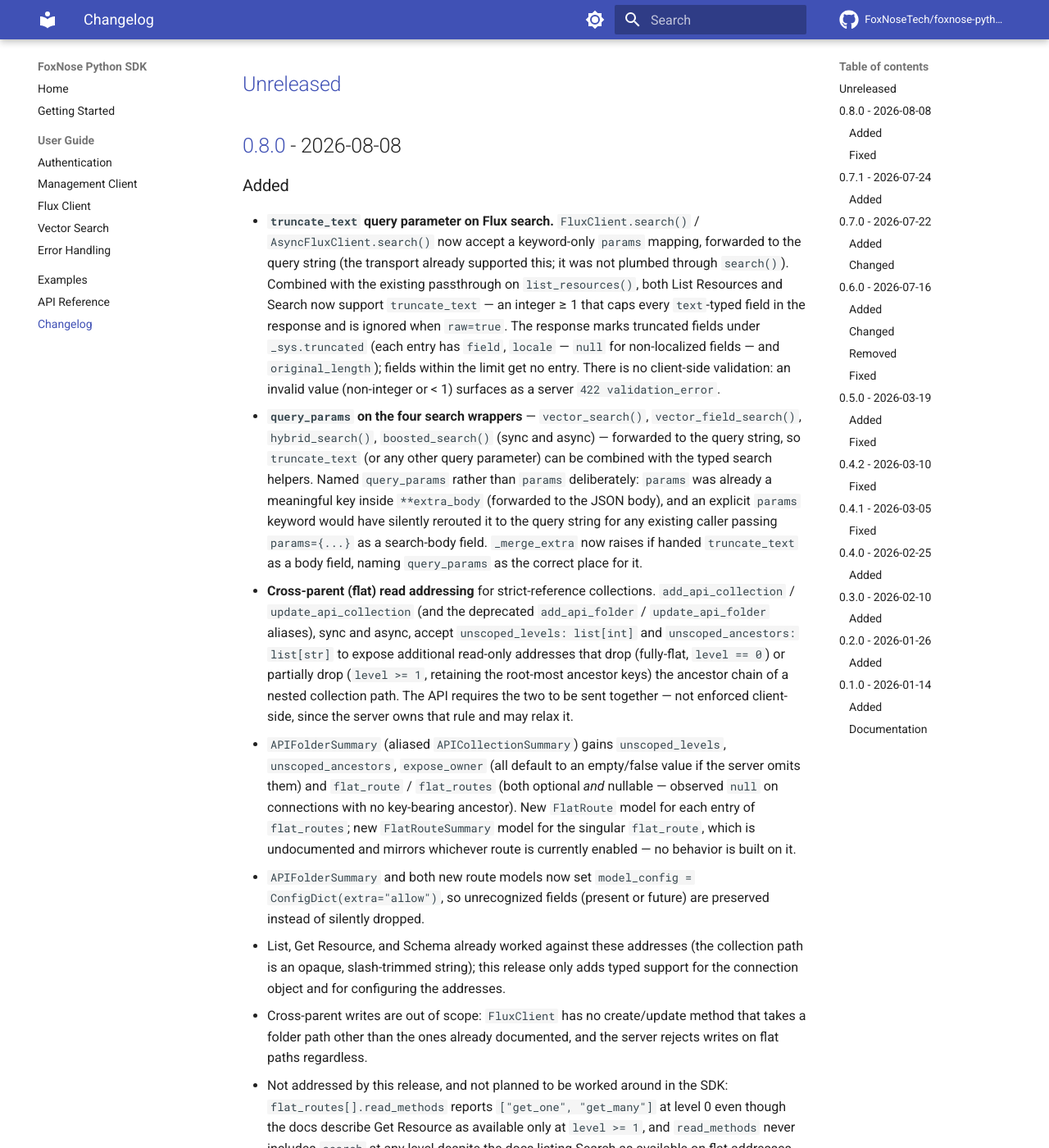
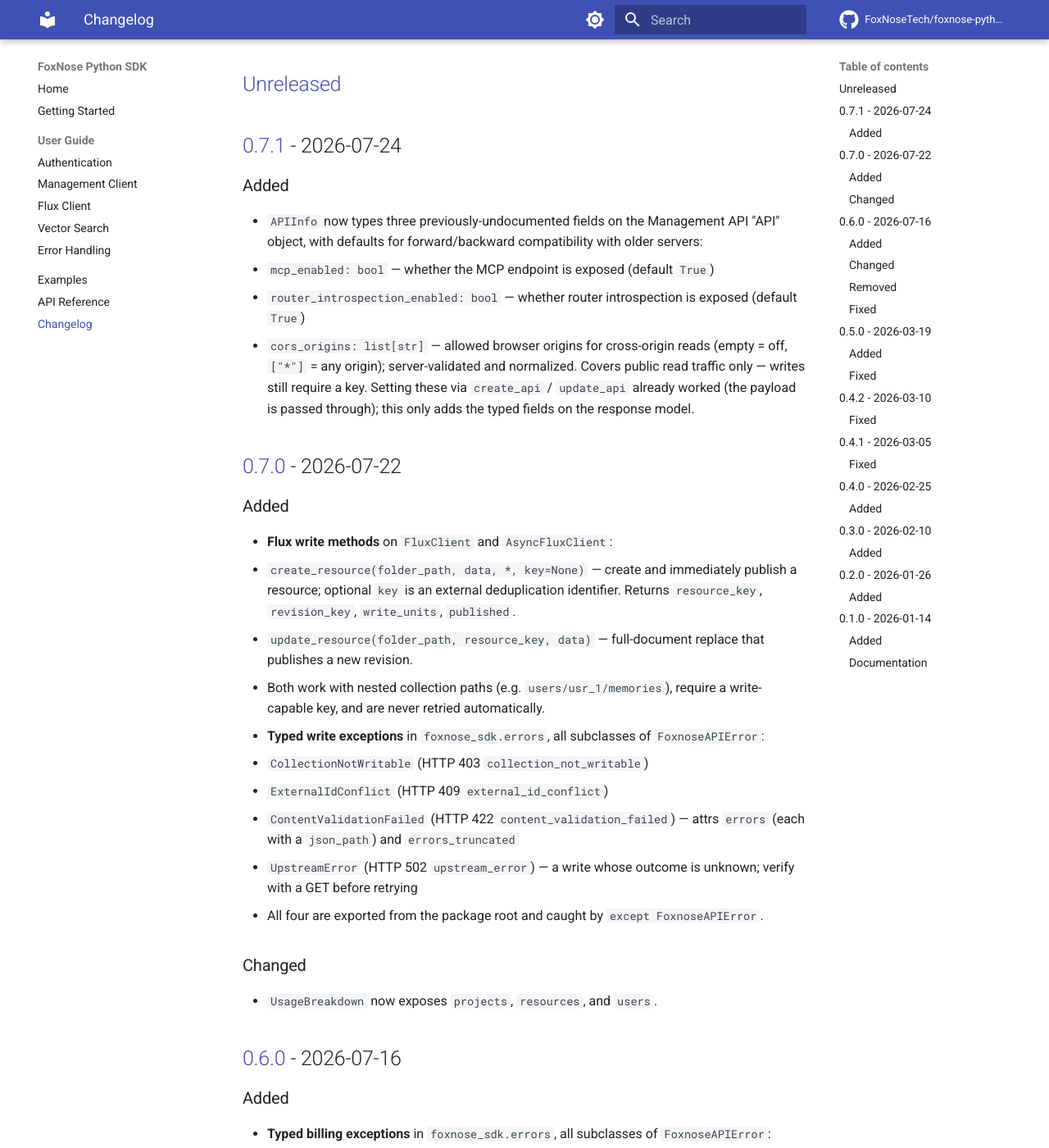
Before and after one commit to FoxNoseTech/foxnose-python, an MkDocs documentation site: the page built from docs/changelog.md, in a window 1280 px wide and 1400 px high, scrolled down 202 px. Shown: the whole window at 82% size. Built offline with MkDocs 1.6.1 and Material for MkDocs 9.7.7, drawn with Linux system fonts in a browser that asks for light colours; comment, search, counter and statistics services are not loaded; some of the changed text lies outside the part shown.

Commit message:
chore: move the version bump and release notes to a release PR

```diff
--- a/docs/changelog.md
+++ b/docs/changelog.md
@@ -6,74 +6,6 @@ The format is based on [Keep a Changelog](https://keepachangelog.com/en/1.1.0/),
 and this project adheres to [Semantic Versioning](https://semver.org/spec/v2.0.0.html).
 
 ## [Unreleased]
-
-## [0.8.0] - 2026-08-08
-
-### Added
-
-- **`truncate_text` query parameter on Flux search.** `FluxClient.search()` /
-  `AsyncFluxClient.search()` now accept a keyword-only `params` mapping,
-  forwarded to the query string (the transport already supported this; it
-  was not plumbed through `search()`). Combined with the existing
-  passthrough on `list_resources()`, both List Resources and Search now
-  support `truncate_text` — an integer ≥ 1 that caps every `text`-typed
-  field in the response and is ignored when `raw=true`. The response marks
-  truncated fields under `_sys.truncated` (each entry has `field`, `locale`
-  — `null` for non-localized fields — and `original_length`); fields within
-  the limit get no entry. There is no client-side validation: an invalid
-  value (non-integer or < 1) surfaces as a server `422 validation_error`.
-- **`query_params` on the four search wrappers** — `vector_search()`,
-  `vector_field_search()`, `hybrid_search()`, `boosted_search()` (sync and
-  async) — forwarded to the query string, so `truncate_text` (or any other
-  query parameter) can be combined with the typed search helpers. Named
-  `query_params` rather than `params` deliberately: `params` was already a
-  meaningful key inside `**extra_body` (forwarded to the JSON body), and an
-  explicit `params` keyword would have silently rerouted it to the query
-  string for any existing caller passing `params={...}` as a search-body
-  field. `_merge_extra` now raises if handed `truncate_text` as a body
-  field, naming `query_params` as the correct place for it.
-- **Cross-parent (flat) read addressing** for strict-reference collections.
-  `add_api_collection` / `update_api_collection` (and the deprecated
-  `add_api_folder` / `update_api_folder` aliases), sync and async, accept
-  `unscoped_levels: list[int]` and `unscoped_ancestors: list[str]` to expose
-  additional read-only addresses that drop (fully-flat, `level == 0`) or
-  partially drop (`level >= 1`, retaining the root-most ancestor keys) the
-  ancestor chain of a nested collection path. The API requires the two to be
-  sent together — not enforced client-side, since the server owns that rule
-  and may relax it.
-  - `APIFolderSummary` (aliased `APICollectionSummary`) gains
-    `unscoped_levels`, `unscoped_ancestors`, `expose_owner` (all default to
-    an empty/false value if the server omits them) and `flat_route` /
-    `flat_routes` (both optional *and* nullable — observed `null` on
-    connections with no key-bearing ancestor). New `FlatRoute` model for
-    each entry of `flat_routes`; new `FlatRouteSummary` model for the
-    singular `flat_route`, which is undocumented and mirrors whichever
-    route is currently enabled — no behavior is built on it.
-  - `APIFolderSummary` and both new route models now set
-    `model_config = ConfigDict(extra="allow")`, so unrecognized fields
-    (present or future) are preserved instead of silently dropped.
-  - List, Get Resource, and Schema already worked against these addresses
-    (the collection path is an opaque, slash-trimmed string); this release
-    only adds typed support for the connection object and for configuring
-    the addresses.
-  - Cross-parent writes are out of scope: `FluxClient` has no create/update
-    method that takes a folder path other than the ones already documented,
-    and the server rejects writes on flat paths regardless.
-  - Not addressed by this release, and not planned to be worked around in
-    the SDK: `flat_routes[].read_methods` reports `["get_one", "get_many"]`
-    at level 0 even though the docs describe Get Resource as available only
-    at `level >= 1`, and `read_methods` never includes `search` at any
-    level despite the docs listing Search as available on flat addresses.
-    Both are raised with the API team; `read_methods` is typed as sent.
-
-### Fixed
-
-- The default `DEFAULT_USER_AGENT` was pinned to `foxnose-sdk/0.1.0`
-  regardless of the installed version. The version now lives in a single
-  `_version.py` module imported by both `foxnose_sdk/__init__.py` (so
-  `foxnose_sdk.__version__` keeps working) and `config.py` (so the
-  User-Agent reports the real version), avoiding the circular import that
-  motivated the stale constant in the first place.
 
 ## [0.7.1] - 2026-07-24
 
@@ -250,8 +182,7 @@ and this project adheres to [Semantic Versioning](https://semver.org/spec/v2.0.0
 - Error handling guide
 - Code examples
 
-[Unreleased]: https://github.com/FoxNoseTech/foxnose-python/compare/v0.8.0...HEAD
-[0.8.0]: https://github.com/FoxNoseTech/foxnose-python/compare/v0.7.1...v0.8.0
+[Unreleased]: https://github.com/FoxNoseTech/foxnose-python/compare/v0.7.1...HEAD
 [0.7.1]: https://github.com/FoxNoseTech/foxnose-python/compare/v0.7.0...v0.7.1
 [0.7.0]: https://github.com/FoxNoseTech/foxnose-python/compare/v0.6.0...v0.7.0
 [0.6.0]: https://github.com/FoxNoseTech/foxnose-python/compare/v0.5.0...v0.6.0
--- a/src/foxnose_sdk/_version.py
+++ b/src/foxnose_sdk/_version.py
@@ -4,4 +4,4 @@ Read by ``foxnose_sdk.__version__``, by the transport ``User-Agent`` string, and
 by the build backend (see ``[tool.hatch.version]`` in ``pyproject.toml``).
 """
 
-__version__ = "0.8.0"
+__version__ = "0.7.1"
```
Also changed, not shown: 2 other files.
